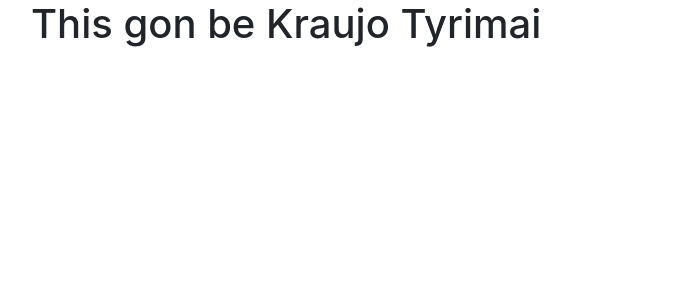
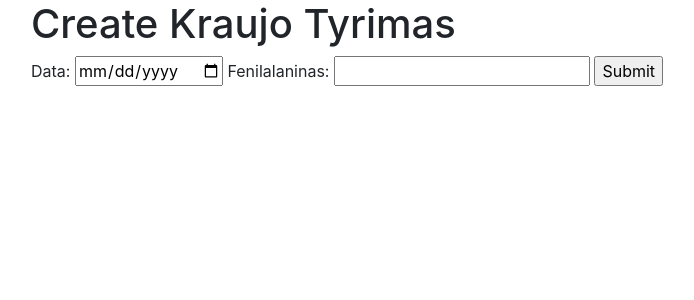
Before and after one commit to Shoffen/AntiFE, a Django app: page /kraujo_tyrimai/ in a window 1280 px wide. Shown: the part 68-368 px from the top of the page, without its empty margins (54-748 px from the left). Run offline with Django 5.2, Linux system fonts and the light colour scheme; some libraries are stand-ins or nearby versions.

Commit message:
Kraujo tyrimų surišimas su Naudotoju
Padariau tam tikrį ryšį tarp naudotojo ir jo sukurto kraujo tyrimo.

```diff
--- a/antife/Kraujo_tyrimai/templates/Kraujotyr.html
+++ b/antife/Kraujo_tyrimai/templates/Kraujotyr.html
@@ -1,9 +1,17 @@
 {% extends 'base.html' %}
 
 {% block title %}
-    Krajo tyrimai
+    Kraujo Tyrimai
 {% endblock %}
 
 {% block content %}
-    <h1>This gon be Kraujo Tyrimai</h1>
+    <h1>Create Kraujo Tyrimas</h1>
+    <form method="post" action="{% url 'kraujo_tyrimai:create_kraujo_tyrimas' %}">
+        {% csrf_token %}
+        <label for="id_data">Data:</label>
+        <input type="date" name="data" id="id_data">
+        <label for="id_fenilalaninas">Fenilalaninas:</label>
+        <input type="number" name="fenilalaninas" id="id_fenilalaninas">
+        <input type="submit" value="Submit">
+    </form>
 {% endblock %}
--- a/antife/Kraujo_tyrimai/urls.py
+++ b/antife/Kraujo_tyrimai/urls.py
@@ -1,8 +1,10 @@
 from django.urls import path
 from . import views
+from .views import create_kraujo_tyrimas
 
 app_name = 'kraujo_tyrimai'
 
 urlpatterns = [
     path('', views.kraujotyrview, name='kraujotyrview'),
+    path('create_kraujo_tyrimas/', create_kraujo_tyrimas, name='create_kraujo_tyrimas'),
 ]
--- a/antife/Kraujo_tyrimai/views.py
+++ b/antife/Kraujo_tyrimai/views.py
@@ -1,4 +1,19 @@
-from django.shortcuts import render
+from django.shortcuts import render, redirect
+from homepage.models import Kraujo_tyrimai, Naudotojai
+from django.contrib.auth.decorators import login_required
+
+@login_required
+def create_kraujo_tyrimas(request):
+    if request.method == 'POST':
+        data = request.POST.get('data')
+        fenilalaninas = request.POST.get('fenilalaninas')
+        # Fetch the corresponding Naudotojai instance
+        naudotojai_instance = Naudotojai.objects.get(user=request.user)
+        # Create Kraujo Tyrimas for the current authenticated user
+        Kraujo_tyrimai.objects.create(data=data, fenilalaninas=fenilalaninas, fk_Naudotojasid_Naudotojas=naudotojai_instance)
+        return render(request, 'Kraujotyr.html')  # Redirect to some success page
+    return render(request, 'kraujo_tyrymai.html')
+
 
 def kraujotyrview(request):
     return render(request, 'Kraujotyr.html')
```
Also changed, not shown: antife/Kraujo_tyrimai/utils.py (added, +17 -0 lines), antife/db.sqlite3.
